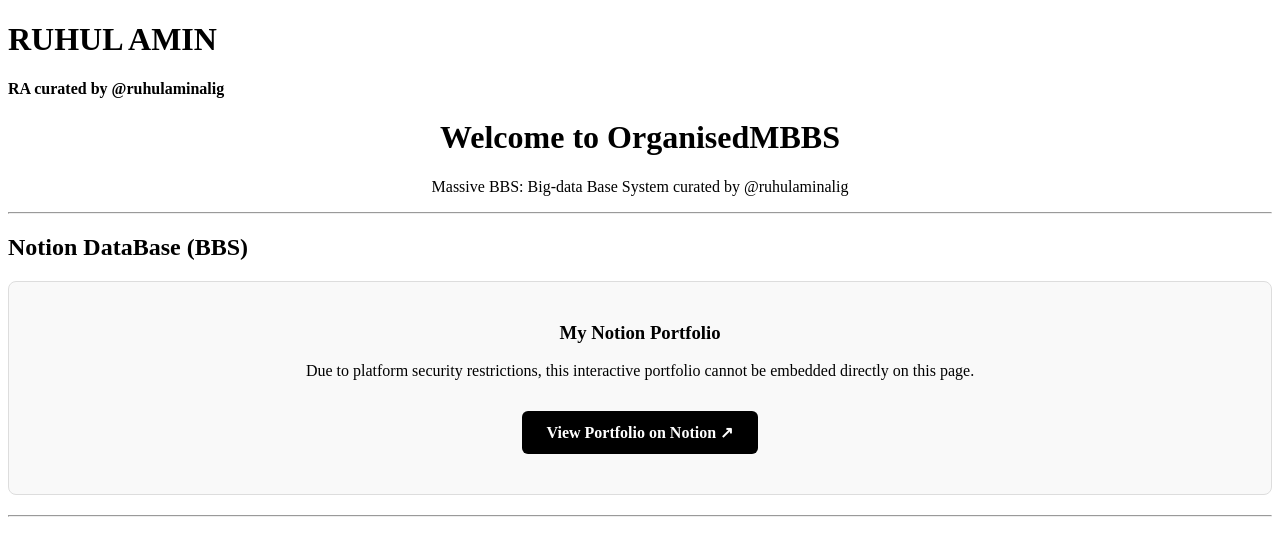
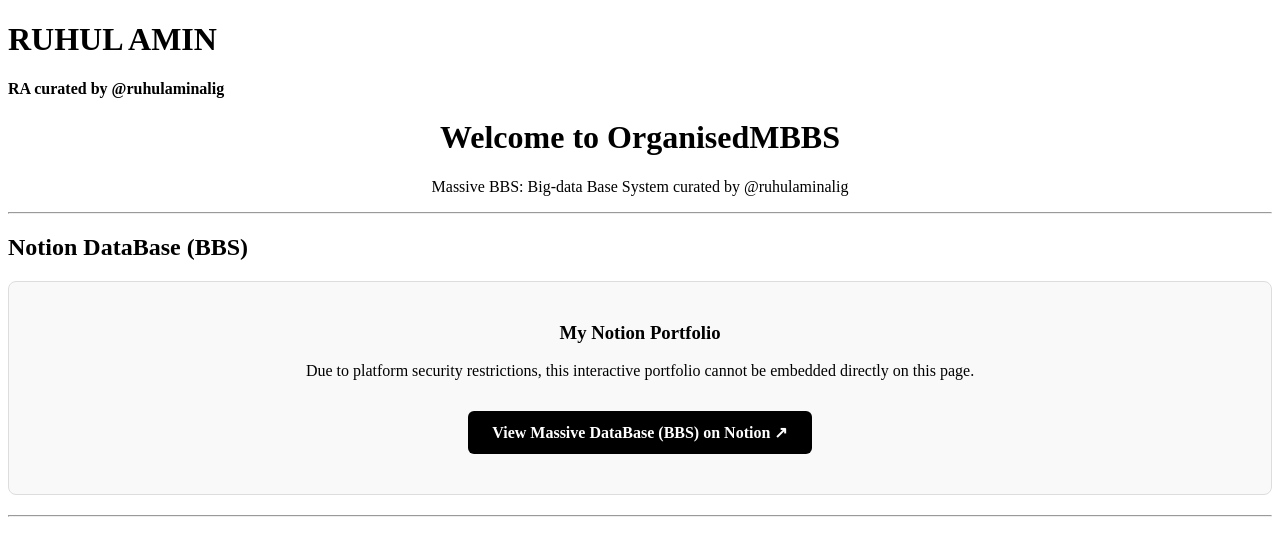
Before and after one commit to ruhulaminalig/organisedMBBS, a plain HTML site: page index.html in a window 1280 px wide. Shown: the top 534 px of the page. Drawn offline with Linux system fonts and the light colour scheme.

Commit message:
index.html

```diff
--- a/index.html
+++ b/index.html
@@ -68,7 +68,7 @@
                 <h3 style="margin-top: 0;">My Notion Portfolio</h3>
                 <p>Due to platform security restrictions, this interactive portfolio cannot be embedded directly on this page.</p>
                 <a href="https://ruhulaminalig.notion.site" target="_blank" rel="noopener noreferrer" class="external-link-btn">
-                    View Portfolio on Notion ↗
+                    View Massive DataBase (BBS) on Notion ↗
                 </a>
             </div>
             <hr>
```
